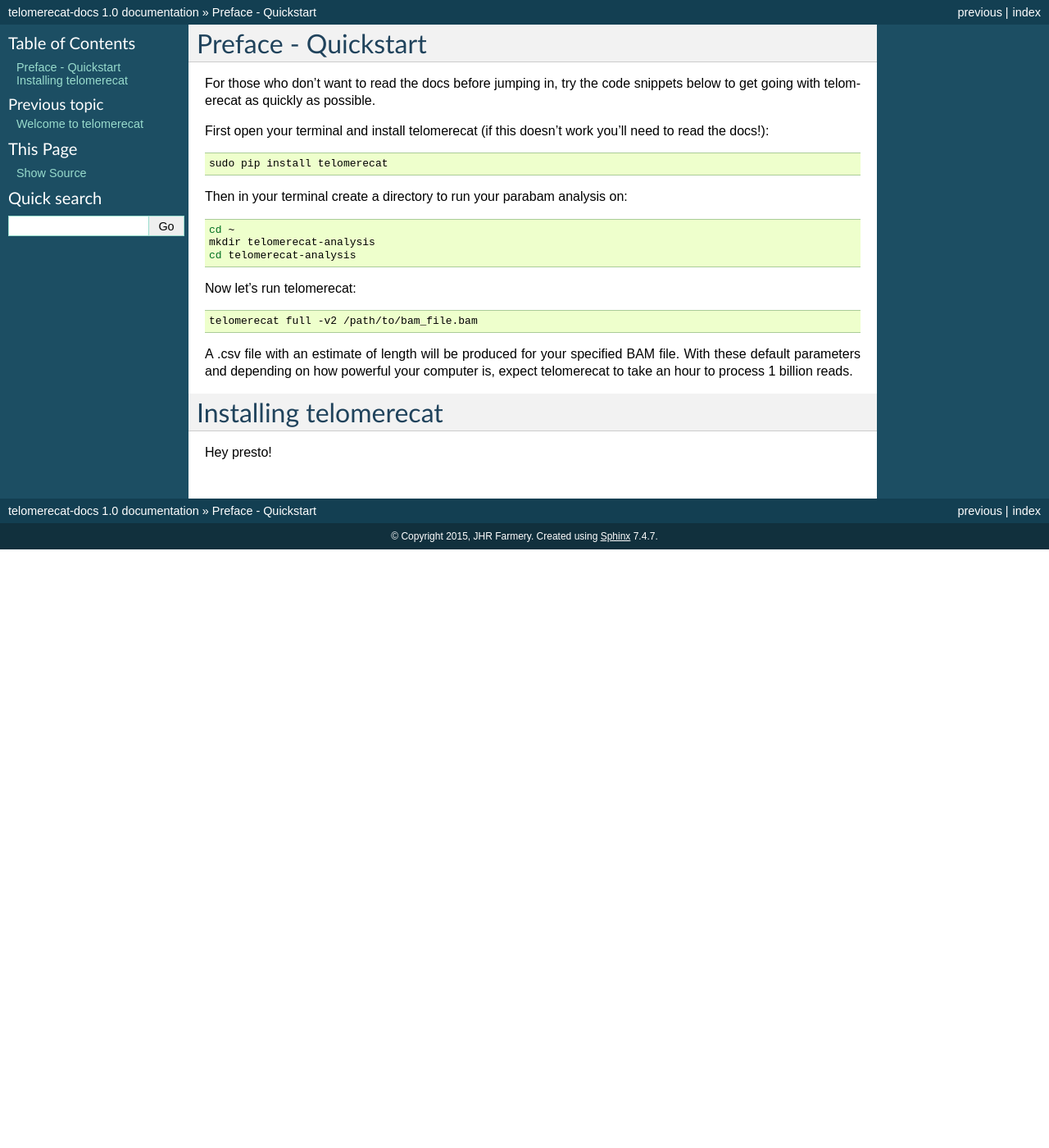
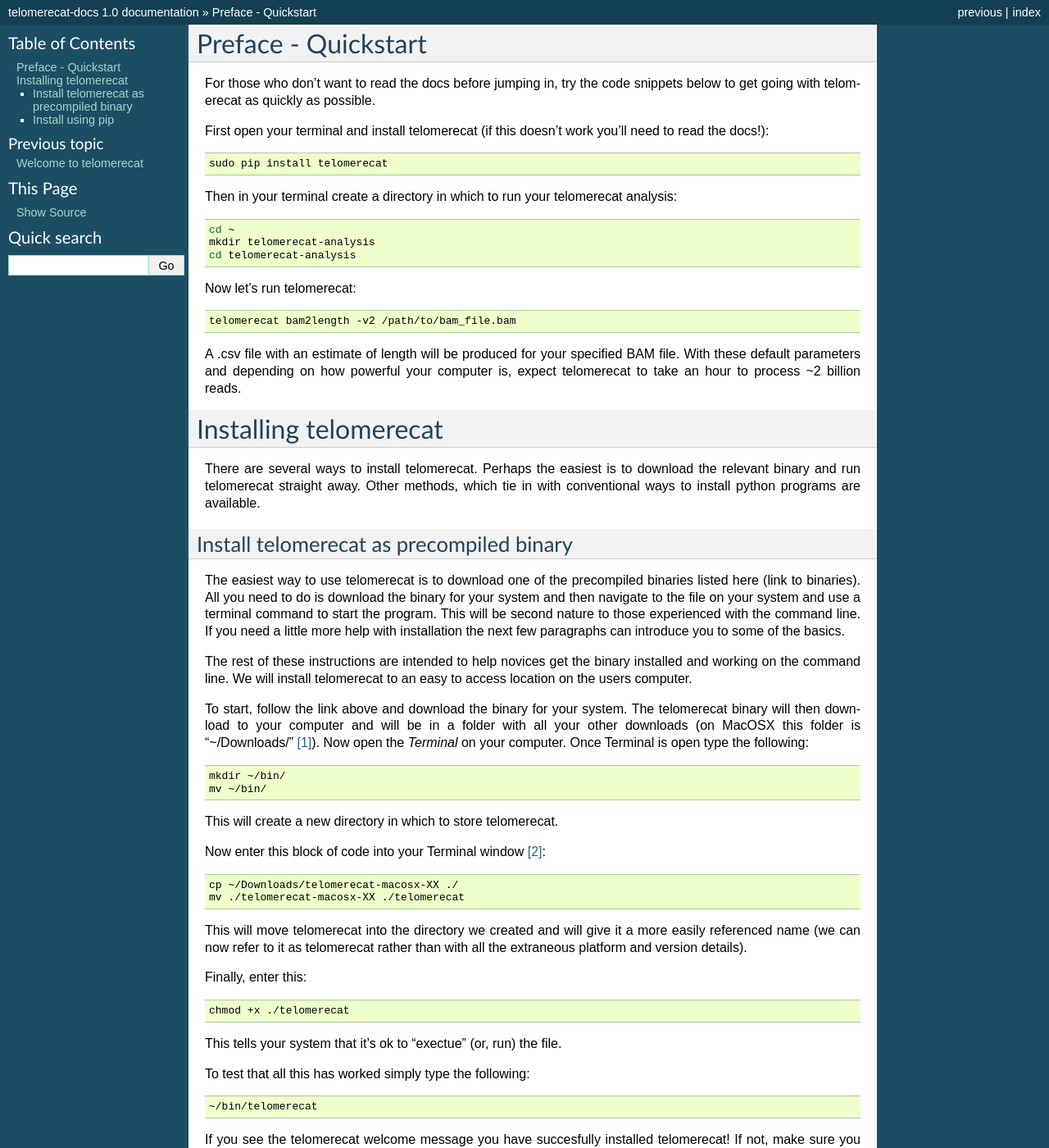
Before and after one commit to jhrf/telomerecat-docs, a Sphinx documentation site: the page built from source/Introduction.rst, in a window 1280 px wide and 1400 px high. Shown: the whole window at 82% size. Built offline with Sphinx 7.4.7, drawn with Linux system fonts in a browser that asks for light colours; formulas are drawn with MathJax 3; pages that are not in the unit, such as notebooks, are missing from menus; some of the changed text lies outside the part shown.

Commit message:
Added more detail to the install section of the docs

```diff
--- a/source/Introduction.rst
+++ b/source/Introduction.rst
@@ -9,7 +9,7 @@ First open your terminal and install telomerecat (if this doesn't work you'll ne
 
    sudo pip install telomerecat
 
-Then in your terminal create a directory to run your parabam analysis on:
+Then in your terminal create a directory in which to run your telomerecat analysis:
 
 .. code-block:: shell
 
@@ -21,11 +21,71 @@ Now let's run telomerecat:
 
 .. code-block:: shell
 
-  telomerecat full -v2 /path/to/bam_file.bam
+  telomerecat bam2length -v2 /path/to/bam_file.bam
 
-A .csv file with an estimate of length will be produced for your specified BAM file. With these default parameters and depending on how powerful your computer is, expect telomerecat to take an hour to process 1 billion reads.
+A .csv file with an estimate of length will be produced for your specified BAM file. With these default parameters and depending on how powerful your computer is, expect telomerecat to take an hour to process ~2 billion reads.
 
 Installing telomerecat
 ======================
 
-Hey presto!
+There are several ways to install telomerecat. Perhaps the easiest is to download the relevant binary and run telomerecat straight away. Other methods, which tie in with conventional ways to install python programs are available.
+
+Install telomerecat as precompiled binary
++++++++++++++++++++++++++++++++++++++++++
+
+The easiest way to use telomerecat is to download one of the precompiled binaries listed here (link to binaries). All you need to do is download the binary for your system and then navigate to the file on your system and use a terminal command to start the program. This will be second nature to those experienced with the command line. If you need a little more help with installation the next few paragraphs can introduce you to some of the basics.
+
+The rest of these instructions are intended to help novices get the binary installed and working on the command line. We will install telomerecat to an easy to access location on the users computer.
+
+To start, follow the link above and download the binary for your system. The telomerecat binary will then download to your computer and will be in a folder with all your other downloads (on MacOSX this folder is "~/Downloads/" [#f1]_). Now open the `Terminal` on your computer. Once Terminal is open type the following:
+
+.. code-block:: shell
+
+    mkdir ~/bin/
+    mv ~/bin/
+
+This will create a new directory in which to store telomerecat.
+
+Now enter this block of code into your Terminal window [#f2]_:
+
+.. code-block:: shell
+
+    cp ~/Downloads/telomerecat-macosx-XX ./
+    mv ./telomerecat-macosx-XX ./telomerecat
+
+This will move telomerecat into the directory we created and will give it a more easily referenced name (we can now refer to it as telomerecat rather than with all the extraneous platform and version details).
+
+Finally, enter this:
+
+.. code-block:: shell
+
+    chmod +x ./telomerecat
+
+This tells your system that it's ok to "exectue" (or, run) the file.
+
+To test that all this has worked simply type the following:
+
+.. code-block:: shell
+
+    ~/bin/telomerecat
+
+If you see the telomerecat welcome message you have succesfully installed telomerecat! If not, make sure you followed the steps correctly. If you can't get this install to work please try some of the options listed in the following sections.
+
+
+.. rubric:: Footnotes
+
+.. [#f1] These instructions assume that the user is using a Mac. The instructions are almost identical aside from the binary will be different and the starting Download location may be different.
+.. [#f2] Where it says `telomerecat-macosx-XX` you should use the actual name of the file you downloaded.
+
+Install using pip
++++++++++++++++++
+
+`telomerecat` can be installed on most systems using pip (just like thousands of other python programs).
+
+`pip` is a platform for installing python packages from the Python Package Index. It is widely available and comes as standard with many distribtuions of Mac OSX and Linux. You probably already have this program on your computer. Try typing the following in your console to see if you have `pip` installed:
+
+.. code-block:: shell
+
+  pip -V
+
+If pip is installed on your system you should see some text describing the version of pip installed on your system. If your terminal reports that the command is not found you'll have to either install pip (instructions are readily available on the web) or use one of the other installation methods.
```
Also changed, not shown: source/index.rst (+8 -2 lines), 9 other files.
